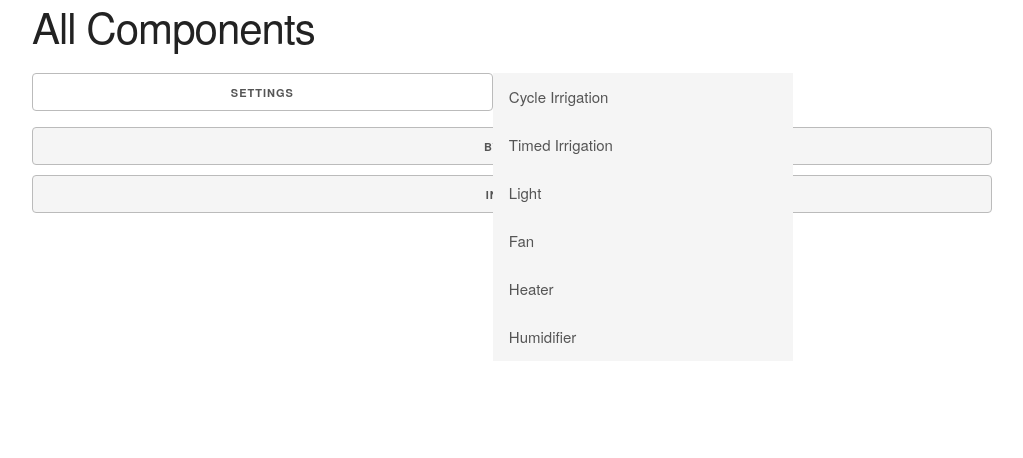
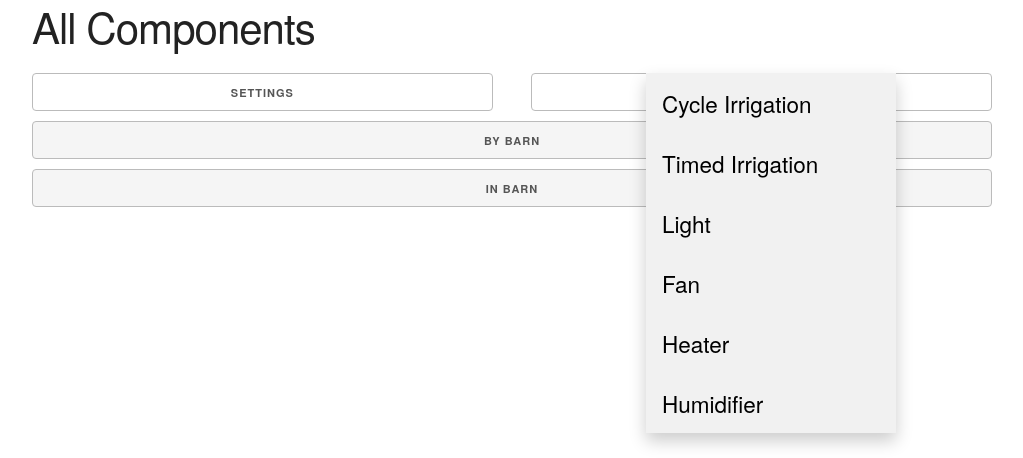
Before and after one commit to NR5P/complete_plant_automation, a Flask app: page / in a window 1280 px wide, after a click on "ADD NEW". Shown: the top 458 px of the page, without its empty margins (128-1151 px from the left). Run offline with Flask 2, Linux system fonts and the light colour scheme.

Commit message:
fixed drop down menu issue

```diff
--- a/webApp/static/js/main.js
+++ b/webApp/static/js/main.js
@@ -12,7 +12,6 @@ function getAllComponents() {
     xhr.onload = function() {
         let output = "";
         if (this.status === 200) {
-            //TODO break this up!!!!!!!!. have response as a top variable and make another function to check if the file is different than the old response, if it is then update, if not don't update.
             const response = JSON.parse(this.responseText);
             if (this.responseText !== oldResponse)
             {
@@ -145,7 +144,7 @@ function returnComponentSettings(element) {
 
 ///////////////////////////////DROPDOWN BUTTON FOR ADDING COMPONENTS//////////////////////////////\
 function dropDownAddList() {
-    document.getElementById("addNewDropDown").classList.toggle("show");
+    document.getElementById("myDropdown").classList.toggle("show");
 }
 
 window.onclick = function(event) {
--- a/webApp/static/styles/styles.css
+++ b/webApp/static/styles/styles.css
@@ -1,13 +1,27 @@
+a {
+    text-decoration: none;
+    color: #555;
+    font-size: 1.5em; /* currently ems cause chrome bug misinterpreting rems on body element */
+    line-height: 1.6;
+    font-weight: 400;
+    font-family: "Raleway", "HelveticaNeue", "Helvetica Neue", Helvetica, Arial, sans-serif;
+}
+
+a:hover {
+    background-color: aquamarine;
+    color: black;
+}
+
 button {
     transition: background-color 0.2s linear;
 }
 
-button:hover button:focus {
-    background-color: aquamarine;
+button.accordian {
+    background-color: whitesmoke;
 }
 
-button.accordian {
-    background-color: whitesmoke;
+button:hover {
+    background-color: aquamarine;
 }
 
 /* to change the icon after accordian opens*/
@@ -25,35 +39,30 @@ button.accordian::after {
     transition: max-height 0.2s ease-in-out;
 }
 
+/* drop down menu */
 .dropdown {
     position: relative;
-    display: inline-block;
 }
 
 .dropdown-content {
     display: none;
     position: absolute;
-    background-color: whitesmoke;
-    min-width: 300px;
-    overflow: auto;
+    right: 10%;
+    background-color: #f1f1f1;
+    min-width: 250px;
+    box-shadow: 0px 8px 16px 0px rgba(0,0,0,0.2);
     z-index: 1;
 }
 
 .dropdown-content a {
-    color: #555;
+    color: black;
     padding: 12px 16px;
     text-decoration: none;
     display: block;
 }
 
-.dropdown-content a:hover a:focus {
-    background-color: aquamarine;
-}
-
-/*
-js adds this class to the .dropdown-content
-when user clicks to dropdown button
-*/
 .show {
     display: block;
 }
+
+/* end drop down menu */
--- a/webApp/templates/main.html
+++ b/webApp/templates/main.html
@@ -5,8 +5,8 @@
     <div>
         <a class="button u-pull-left one-half column" href="/settings">Settings</a>
         <div class="dropdown">
-            <button onclick="dropDownAddList()" class="u-pull-right one-half column dropbtn">Add New</button>
-            <div id="addNewDropDown" class="dropdown-content">
+            <button onclick="dropDownAddList()" class="button u-pull-right one-half column dropbtn">Add New</button>
+            <div id="myDropdown" class="dropdown-content">
                 <a href="#">Cycle Irrigation</a>
                 <a href="#">Timed Irrigation</a>
                 <a href="#">Light</a>
```
